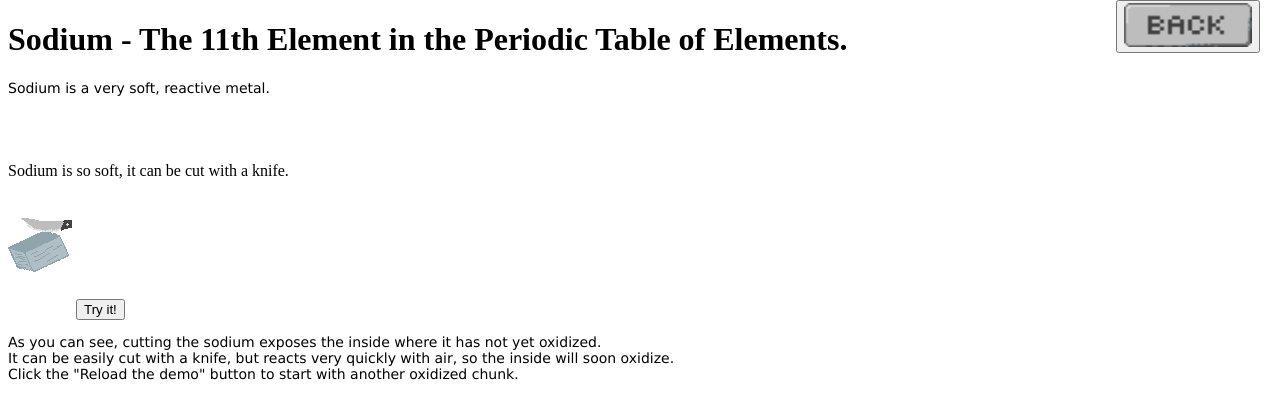
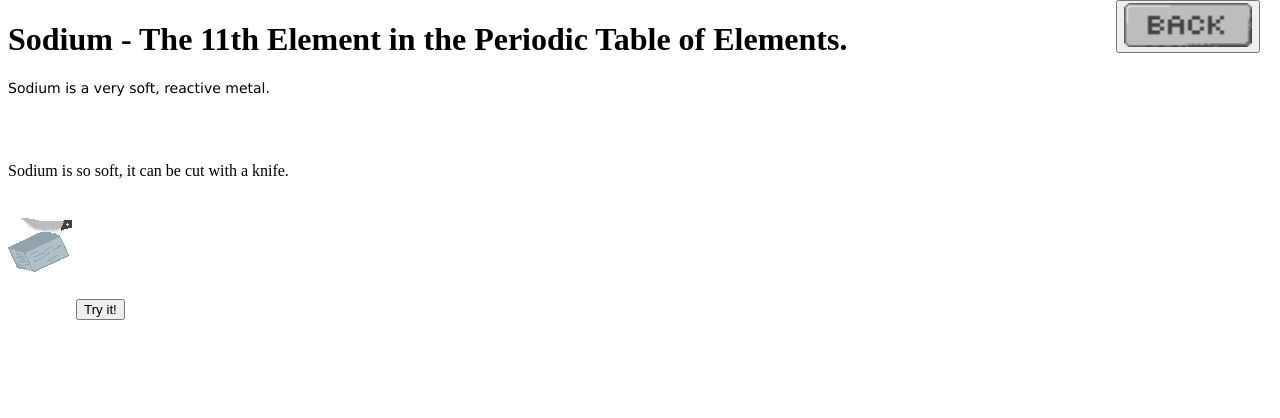
Before and after one commit to kp53562/Sci-SodiumElement, a plain HTML site: page properties/properties.html in a window 1280 px wide. Drawn offline with Linux system fonts and the light colour scheme.

Commit message:
Update properties.html

```diff
--- a/properties/properties.html
+++ b/properties/properties.html
@@ -28,7 +28,7 @@
   <img src="../assets/sodium-cut-2-bottom.png" id="demo-two" width="64" height="32" style="visibility: hidden;">
   <button onclick="startInteraction()" id="action-button">Try it!</button>
   <br>
-  <p class="font-sciency" id="show-on-interaction-end">
+  <p class="font-sciency" id="show-on-interaction-end" style="visibility: hidden;">
     As you can see, cutting the sodium exposes the inside where it has not yet oxidized. <br>
     It can be easily cut with a knife, but reacts very quickly with air, so the inside will soon oxidize.<br>
     Click the "Reload the demo" button to start with another oxidized chunk.
```
